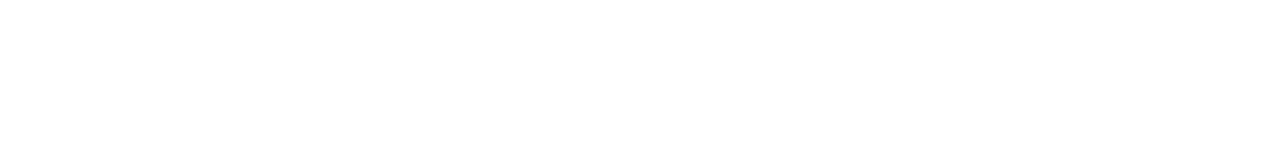
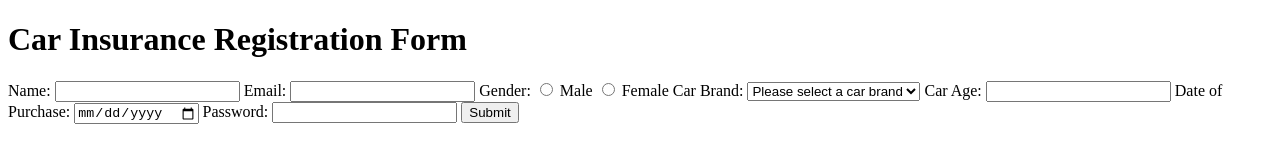
Before and after one commit to acciojob/car-insurance-form-mahesh1111111, a website: page main.html in a window 1280 px wide. Drawn offline with Linux system fonts and the light colour scheme.

Commit message:
created a submission

```diff
--- a/main.html
+++ b/main.html
@@ -1,16 +1,56 @@
 <!DOCTYPE html>
+<html>
+<head>
+  <meta charset="utf-8">
+  <meta name="viewport" content="width=device-width, initial-scale=1">
+  <title>Car Insurance Registration Form</title>
+</head>
+<body>
 
-<html>
+  <h1>Car Insurance Registration Form</h1>
 
-<head>
-	<link rel="stylesheet" href="styles.css">
-</head>
+  <form action="https://example.com/car-insurance/register" method="post">
 
-<body>
-	<!-- the entire body must be written by student -->
-    <script type="text/javascript" src="./script.js">
-</script>
+    <!-- Name -->
+    <label for="name">Name:</label>
+    <input type="text" name="name" id="name" required>
+
+    <!-- Email -->
+    <label for="email">Email:</label>
+    <input type="email" name="email" id="email" required>
+
+    <!-- Gender -->
+    <label for="gender">Gender:</label>
+    <input type="radio" name="gender" id="gender-male" value="male" required>
+    <label for="gender-male">Male</label>
+    <input type="radio" name="gender" id="gender-female" value="female" required>
+    <label for="gender-female">Female</label>
+
+    <!-- Car Brands -->
+    <label for="cars">Car Brand:</label>
+    <select name="cars" id="cars">
+      <option value="">Please select a car brand</option>
+      <option value="BMW">BMW</option>
+      <option value="Audi">Audi</option>
+      <option value="Mercedes">Mercedes</option>
+    </select>
+
+    <!-- Car Age -->
+    <label for="carage">Car Age:</label>
+    <input type="number" name="carage" id="carage" required>
+
+    <!-- Date of Purchase -->
+    <label for="dop">Date of Purchase:</label>
+    <input type="date" name="dop" id="dop" required>
+
+    <!-- Password -->
+    <label for="password">Password:</label>
+    <input type="password" name="password" id="password" required>
+
+    <!-- Submit Button -->
+    <button type="submit">Submit</button>
+
+  </form>
 
 </body>
-
 </html>
--- a/styles.css
+++ /dev/null
@@ -1,2 +0,0 @@
-
-/* Your CSS Code here. */
```
